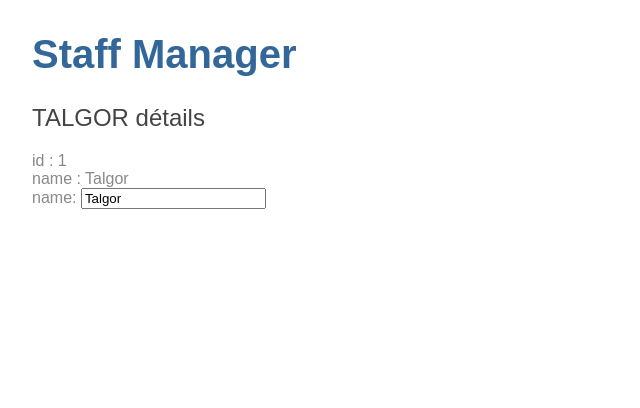
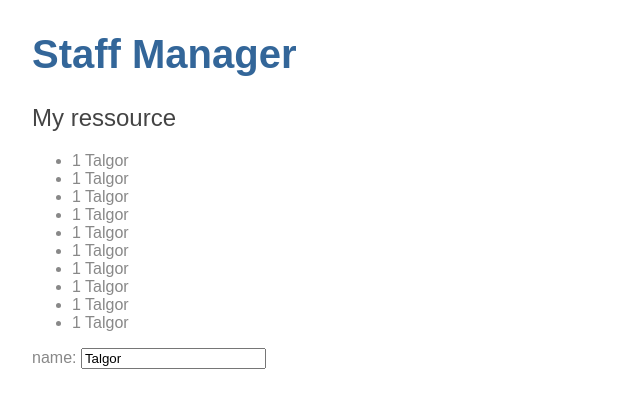
Before and after one commit to salade2doigts/AngularSkills, an Angular app: page / in a window 1280 px wide. Shown: the top 408 px of the page, without its empty margins (0-640 px from the left). Built offline with nearby package versions, Linux system fonts and the light colour scheme.

Commit message:
lisiting list of ressources

```diff
--- a/src/app/heroes/heroes.component.html
+++ b/src/app/heroes/heroes.component.html
@@ -1,9 +1,9 @@
-<h2>
-{{hero.name | uppercase}} détails
-</h2>
-<div>id : {{hero.id}}</div>
-<div>name : {{hero.name}}</div>
-
+<h2>My ressource</h2>
+<ul class="heroes">
+  <li *ngFor="let heroe of heroes">
+    <span class="badge">{{hero.id}}</span> {{hero.name}}
+  </li>
+</ul>
 
 <div>
   <label>name:
--- a/src/app/heroes/heroes.component.ts
+++ b/src/app/heroes/heroes.component.ts
@@ -1,5 +1,6 @@
 import { Component, OnInit } from '@angular/core';
 import { Hero } from '../hero'; // j'importe la class Hero
+import { HEROES } from '../mock-heroes';
 
 @Component({
   selector: 'app-heroes',
@@ -8,10 +9,14 @@
 })
 export class HeroesComponent implements OnInit {
 
+  heroes = HEROES;
+
   hero : Hero = {
     id : 1,
     name : 'Talgor'
   }
+
+
 
   constructor() {
 
--- /dev/null
+++ b/src/app/mock-heroes.ts
@@ -0,0 +1,14 @@
+import { Hero } from './hero';
+
+export const HEROES: Hero[] = [
+  { id: 11, name: 'Mr. Nice' },
+  { id: 12, name: 'Narco' },
+  { id: 13, name: 'Bombasto' },
+  { id: 14, name: 'Celeritas' },
+  { id: 15, name: 'Magneta' },
+  { id: 16, name: 'RubberMan' },
+  { id: 17, name: 'Dynama' },
+  { id: 18, name: 'Dr IQ' },
+  { id: 19, name: 'Magma' },
+  { id: 20, name: 'Tornado' }
+];
```
